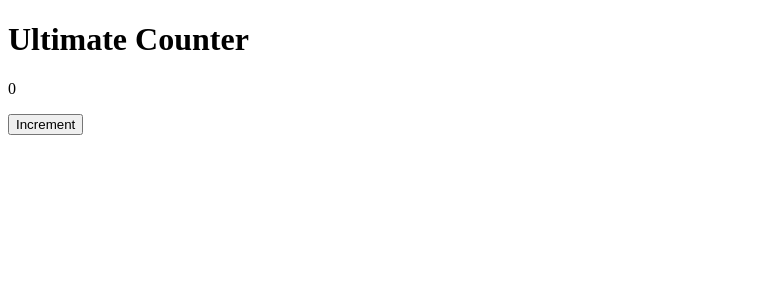
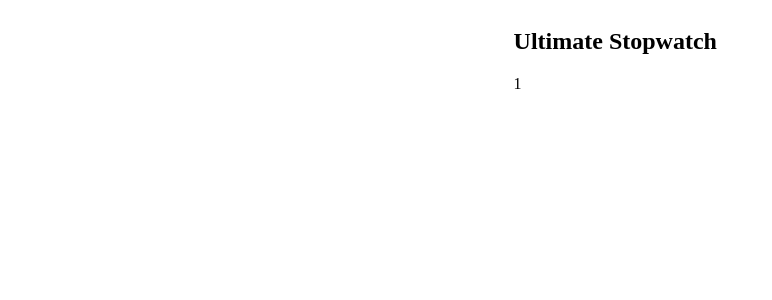
Before and after one commit to rubrafmex/ultimate-components, a React (Create React App) app: page / in a window 1280 px wide. Shown: the top 300 px of the page, without its empty margins (0-772 px from the left). Built offline with nearby package versions, Linux system fonts and the light colour scheme.

Commit message:
JavaScript closures and the useEffect hook - useEffect with errors: 1 because of closures (which make our code to print always 1) and with time variable, it needs to be added to the dependency array since it is declared in the scope of our component.

```diff
--- a/src/App.js
+++ b/src/App.js
@@ -1,12 +1,11 @@
 import React from 'react';
 import './machine.css';
-import Counter4 from "./Counter4";
+import StopwatchWithErrors from "./StopwatchWithErrors";
 
 const App = () => {
     return (
         <main>
-            <h1>Ultimate Counter</h1>
-            <Counter4/>
+            <StopwatchWithErrors/>
         </main>
     );
 };
--- /dev/null
+++ b/src/StopwatchWithErrors.js
@@ -0,0 +1,29 @@
+import React, {useEffect, useState} from "react";
+
+// this code appears in https://app.ultimatecourses.com/course/react-basics/javascript-closures-and-the-useeffect-hook
+// shows usage of useEffect with errors: 1 because of closures (which make our code to print always 1) and with time variable, it needs to be added to the dependency array since it is declared in the scope of our component.
+
+const StopwatchWithErrors = () => {
+    const [time, setTime] = useState(0)
+
+    useEffect(() => {
+            const interval = setInterval(() => {
+                setTime(time + 1);
+                console.log(time);
+            }, 1000);
+
+            return () => {
+                clearInterval(interval) // keep in mind to always clear your intervals if you started them
+            };
+        }, [] // run side effect only once when component mounts
+    );
+
+    return (
+        <section className="stopwatch-frame">
+            <h1>Ultimate Stopwatch</h1>
+            <span>{time}</span>
+        </section>
+    );
+};
+
+export default StopwatchWithErrors;
```
